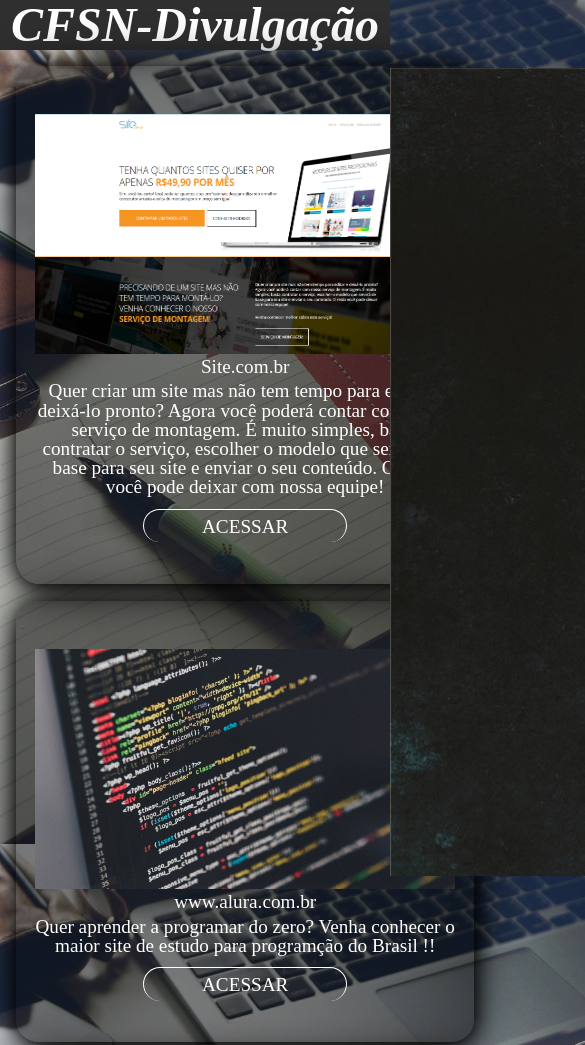
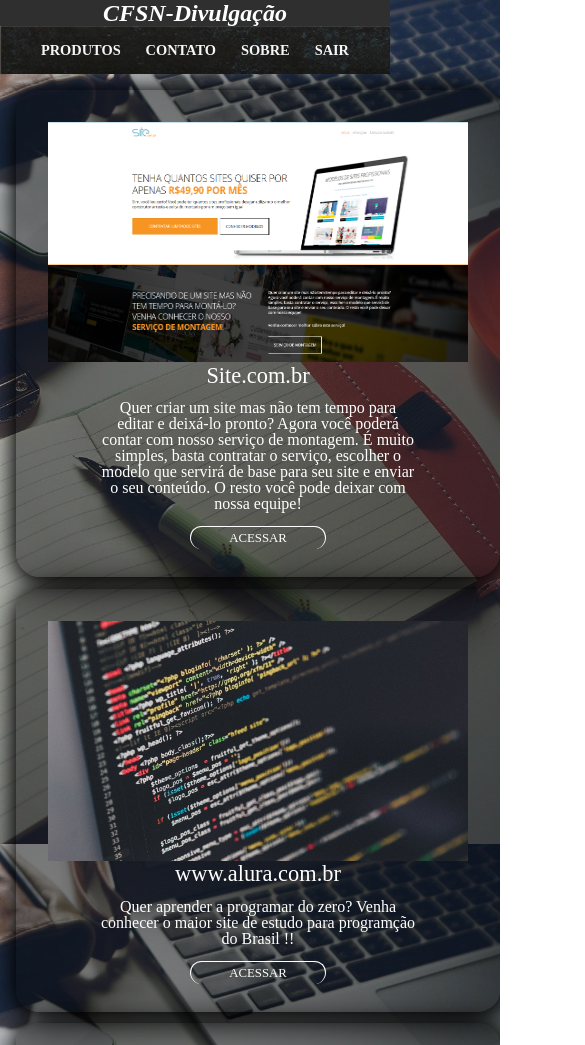
Before and after one commit to Claudionor-ss/SITE--CFSN, a plain HTML site: page Loja.html in a window 390 px wide. Shown: the top 1045 px of the page, 585 px wide, since content can reach past the window. Drawn offline with Linux system fonts and the light colour scheme.

Commit message:
responsivo

```diff
--- a/Loja.html
+++ b/Loja.html
@@ -1,21 +1,18 @@
 <!DOCTYPE html>
 <html lang="pt-br">
 <head>
-    <link rel="stylesheet" href="mobile.css">
+
     <link rel="stylesheet" href="estilo.css">
     <link rel="stylesheet" href="reset.css">
     <meta charset="UTF-8">
     <meta http-equiv="X-UA-Compatible" content="IE=edge">
     <meta name="viewport" content="width=device-width, initial-scale=1.0">
+    <meta name="viewport" content="width=device-width, initial-scale=1, minimum-scale=1">
     <title>Principal</title>
 </head>
 <header>
     <h1 class="titulo__loja">CFSN-Divulgação</h1>
-    <div class="mobile-menu">
-        <div class="line1"></div>
-        <div class="line2"></div>
-        <div class="line3"></div>
-    </div>
+
     <section class="container-flex">
     <div>
         <nav >
@@ -115,6 +112,7 @@
 
 
      </section>
+     <script src="mobile-navbar.js"></script>
 
 
 
--- a/estilo.css
+++ b/estilo.css
@@ -285,6 +285,44 @@ input::placeholder{
     align-items: center;
     height: 100vh
 }
-@media screen {
+@media (max-width: 768px)
+
+{
+    .itens{
+        font-weight: bold;
+        font-size: 1.0rem;
+    }
+    .titulo__loja{
+        font-size: 1.9rem;
+    }
 
 }
+@media(max-width:470px)
+{
+    .titulo__loja{
+        font-size: 1.5rem;
+    }
+    .itens{
+        font-size: 0.9rem;
+
+    }
+    .div__centro{
+         width: 40rem;
+        background: rgba(0, 0, 0, 0.5);
+        border-radius: 5%;
+        box-shadow: 1px 2px 20px #000, 2px 6px 50px #000;
+        padding: 2.5em 2rem;
+        text-align: center;
+        font-size: 0.8em;
+        margin-bottom: 0.9em;
+        }
+        .p__centro{
+            padding-left: 3.3rem;
+            padding-right: 3.3rem;
+            font-size: 1.0rem;
+        }
+        .container__titulo-meio{
+            font-size: 1.4rem;
+            margin-bottom: 0.5rem;
+        }
+}
--- a/mobile.css
+++ /dev/null
@@ -1,36 +0,0 @@
-.mobile-menu div{
-    width: 32px;
-    height: 2px;
-    background: white;
-    margin: 8px;
-}
-.mobile-menu{
-    display: block;
-}
-.mobile-menu{
-    cursor:pointer;
-    display: none;
-}
-@media (max-width: 768px) {
-
-    .fundo_body_loja{
-        overflow: hidden;
-    }
-    .container-flex{
-        position: absolute;
-        top: 8vh;
-        right: 0;
-        width:50vw;
-        height: 92vh;
-        flex-direction: column;
-        align-items: center;
-        justify-content: space-around;
-        transform: translate(100%);
-    }
-    .container-flex li{
-        margin-left: 0;
-        opacity: 0;
-    }
-
-
-}
```
